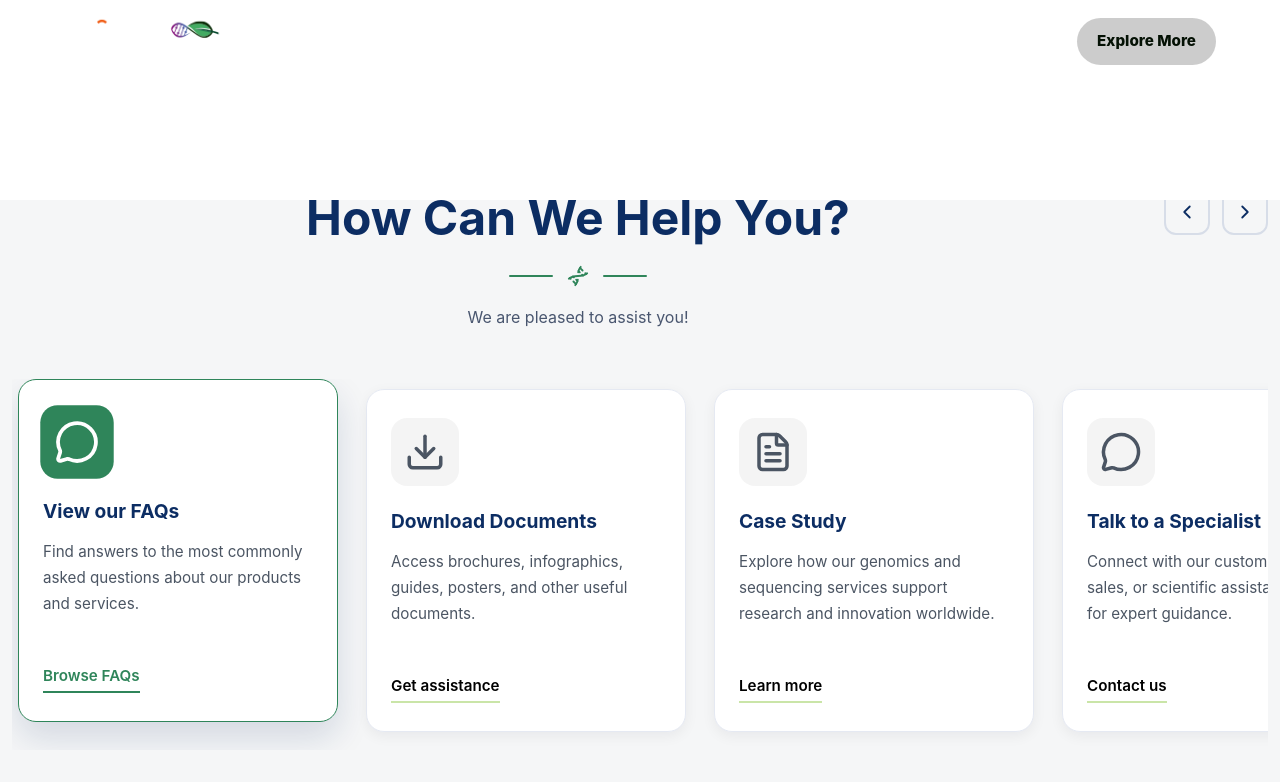
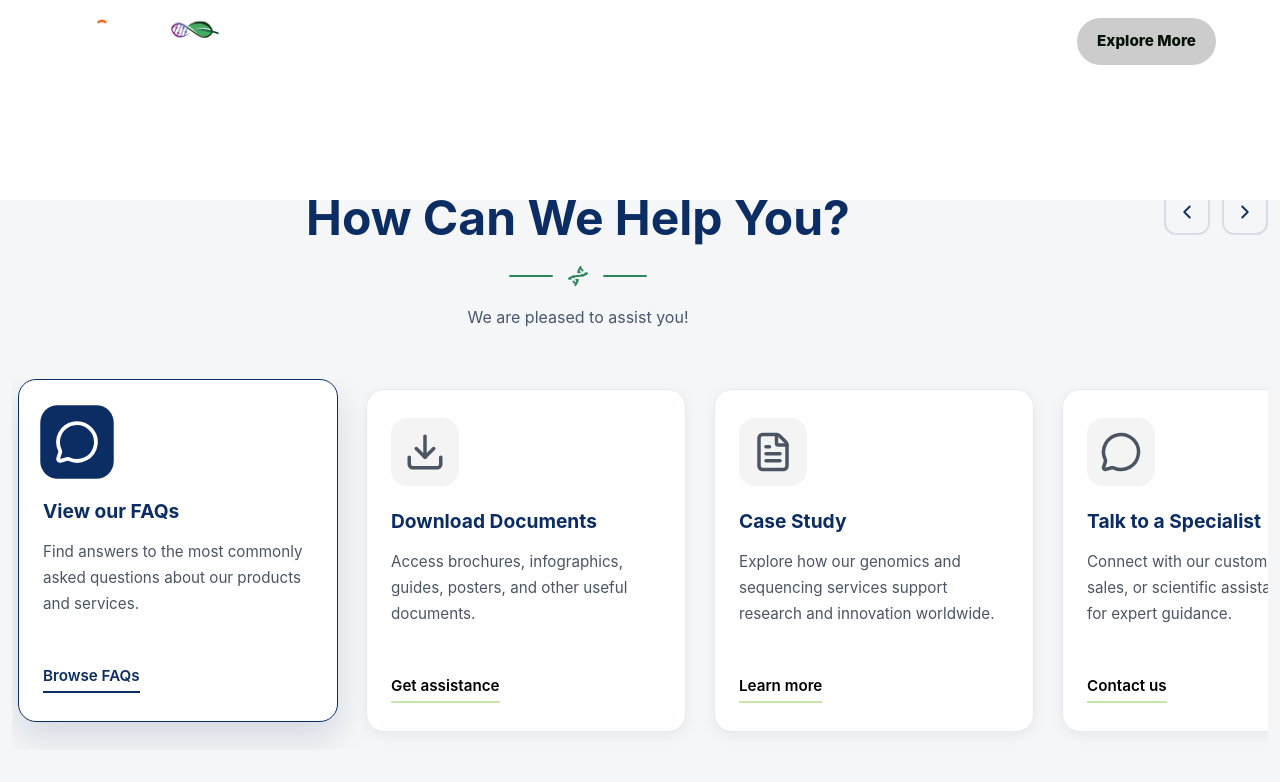
Before and after one commit to rishab-sudo/lead_genetics, a React (Create React App) app: page / in a window 1280 px wide. In both pictures the pointer is over the element 178 px from the left and 5266 px from the top of the page. Shown: the part 4706-5488 px from the top of the page. Built offline with nearby package versions, Linux system fonts and the light colour scheme.

Commit message:
7aug2026

```diff
--- a/src/components/FAQ.css
+++ b/src/components/FAQ.css
@@ -139,7 +139,7 @@
 
 .faq-help-card:hover {
   transform: translateY(-10px);
-  border-color: #2f855a;
+  border-color: #0c2d63;
   box-shadow: 0 16px 34px rgba(12, 45, 99, 0.14);
 }
 
@@ -157,7 +157,7 @@
 }
 
 .faq-help-card:hover .faq-card-icon {
-  background: #2f855a;
+  background: #0c2d63;
   color: #ffffff;
   transform: scale(1.08);
 }
@@ -192,8 +192,8 @@
 }
 
 .faq-help-card:hover .faq-card-link {
-  color: #2f855a;
-  border-color: #2f855a;
+  color: #0c2d63;
+  border-color: #0c2d63;
 }
 
 /* ================= RESPONSIVE ================= */
```
